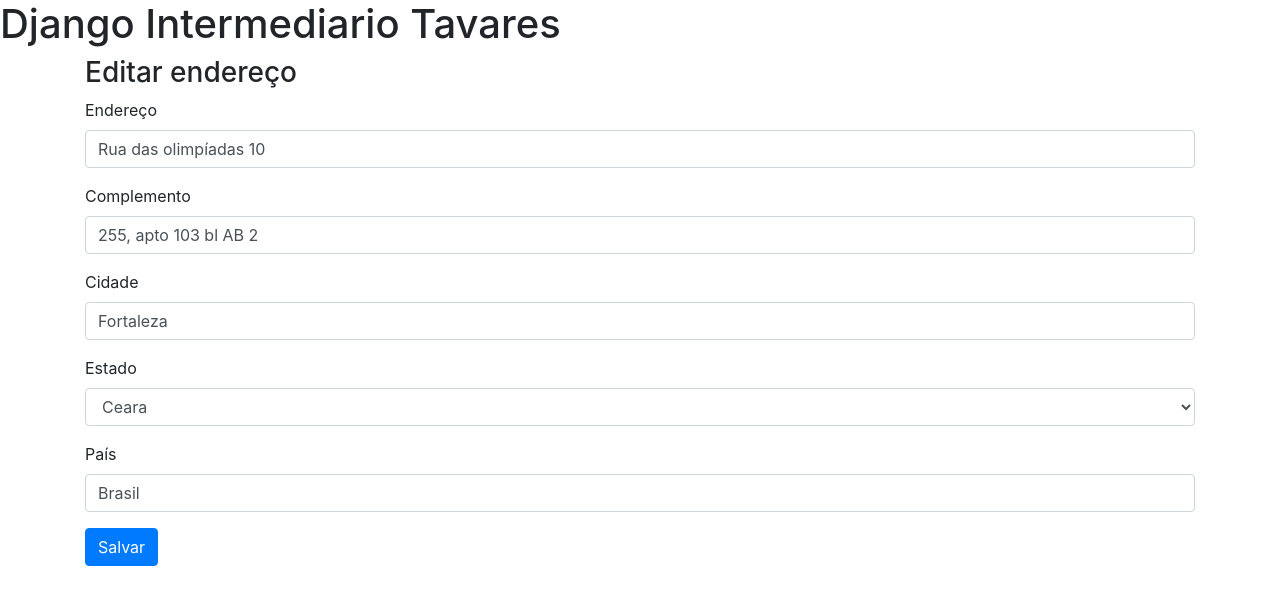
After one commit to leandromt/django_intermediario, a Django app: page /addresses/1/update/ in a window 1280 px wide. The commit adds this page. Shown: the top 605 px of the page. Run offline with Django 3.2, Linux system fonts and the light colour scheme; a user stored in the database is signed in; data comes from the database, SQL or seed files in the repository; both versions use the stored data as it was after the commit; some libraries are stand-ins or nearby versions.

Commit message:
Add edit

```diff
--- a/django_intermediario/urls.py
+++ b/django_intermediario/urls.py
@@ -23,5 +23,6 @@ urlpatterns = [
     path('home/', views.home),
     path('logout/', views.logout),
     path('addresses/', views.address_list),
-    path('addresses/create', views.address_create)
+    path('addresses/create/', views.address_create),
+    path('addresses/<int:id>/update/', views.address_update)
 ]
--- a/my_app/views.py
+++ b/my_app/views.py
@@ -59,3 +59,23 @@ def address_create(request):
     )
 
     return redirect('/addresses/')
+
+
+@login_required(login_url='/login')
+def address_update(request, id):
+    address = Address.objects.get(id=id)
+
+    if request.method == 'GET':
+        return render(request, 'my_app/address/update.html', {'states': STATE_CHOICE, 'address': address})
+
+    address.address = request.POST.get('address')
+    address.address_complement = request.POST.get('address_complement')
+    address.city = request.POST.get('city')
+    address.state = request.POST.get('state')
+    address.country = request.POST.get('country')
+    # address.user = request.user
+
+    address.save()
+
+
+    return redirect('/addresses/')
--- a/templates/my_app/address/list.html
+++ b/templates/my_app/address/list.html
@@ -24,6 +24,9 @@
                     <td>{{ address.address_complement_normalize }}</td>
                     <td>{{ address.city }}</td>
                     <td>{{ address.state }}</td>
+                    <td>
+                        <a href="/addresses/{{ address.id }}/update/">Editar</a> |
+                    </td>
                 </tr>
                 {% endfor %}
             </tbody>
--- /dev/null
+++ b/templates/my_app/address/update.html
@@ -0,0 +1,37 @@
+{% extends 'layout.html' %}
+
+{% block title %}Editar endereço{% endblock %}
+
+{% block content %}
+    <div class="container">
+        <h3>Editar endereço</h3>
+        <form method="post" action="/addresses/{{ address.id }}/update/" class="class">
+            {% csrf_token %}
+            <div class="form-group">
+                <label for="address">Endereço</label>
+                <input type="text" id="address" name="address" class="form-control" value="{{ address.address }}">
+            </div>
+            <div class="form-group">
+                <label for="address_complement">Complemento</label>
+                <input type="text" id="address_complement" name="address_complement" class="form-control" value="{{ address.address_complement_normalize }}">
+            </div>
+            <div class="form-group">
+                <label for="city">Cidade</label>
+                <input type="text" id="city" name="city" class="form-control" value="{{ address.city }}">
+            </div>
+            <div class="form-group">
+                <label for="state">Estado</label>
+                <select name="state" id="state" class="form-control">
+                    {% for state in states %}
+                        <option value="{{ state.0 }}" {% if state.0 == address.state %}selected="selected"{% endif %}>{{ state.1 }}</option>
+                    {% endfor %}
+                </select>
+            </div>
+            <div class="form-group">
+                <label for="country">País</label>
+                <input type="text" id="country" name="country" class="form-control" value="{{ address.country }}">
+            </div>
+            <button type="submit" class="btn btn-primary">Salvar</button>
+        </form>
+    </div>
+{% endblock %}
```
Also changed, not shown: db.sqlite3.
